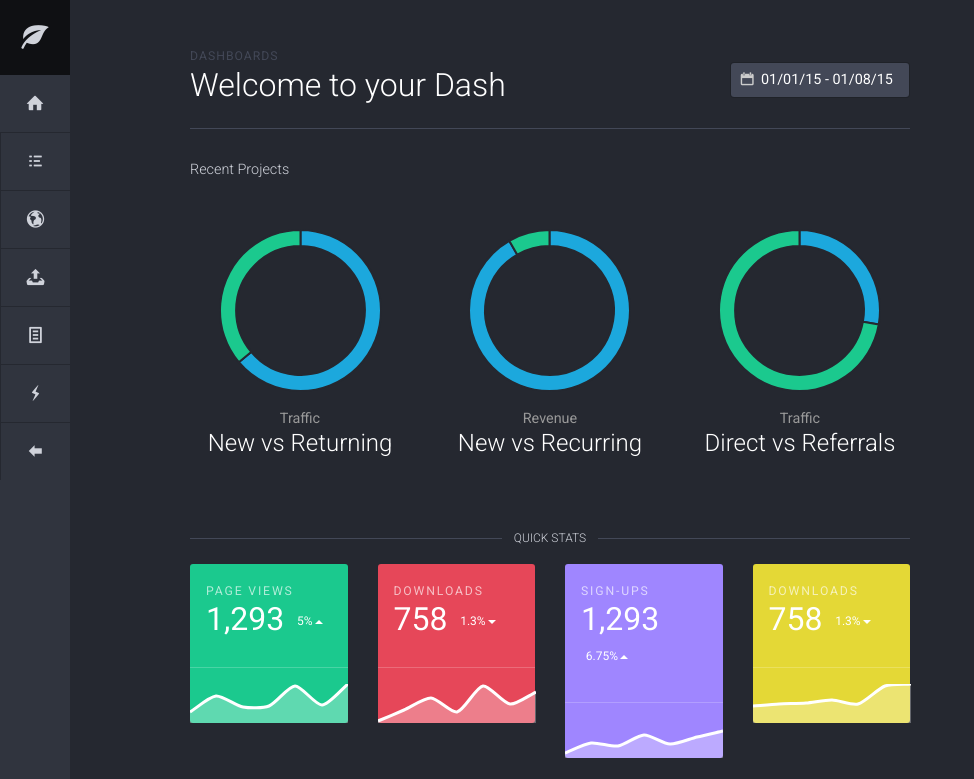
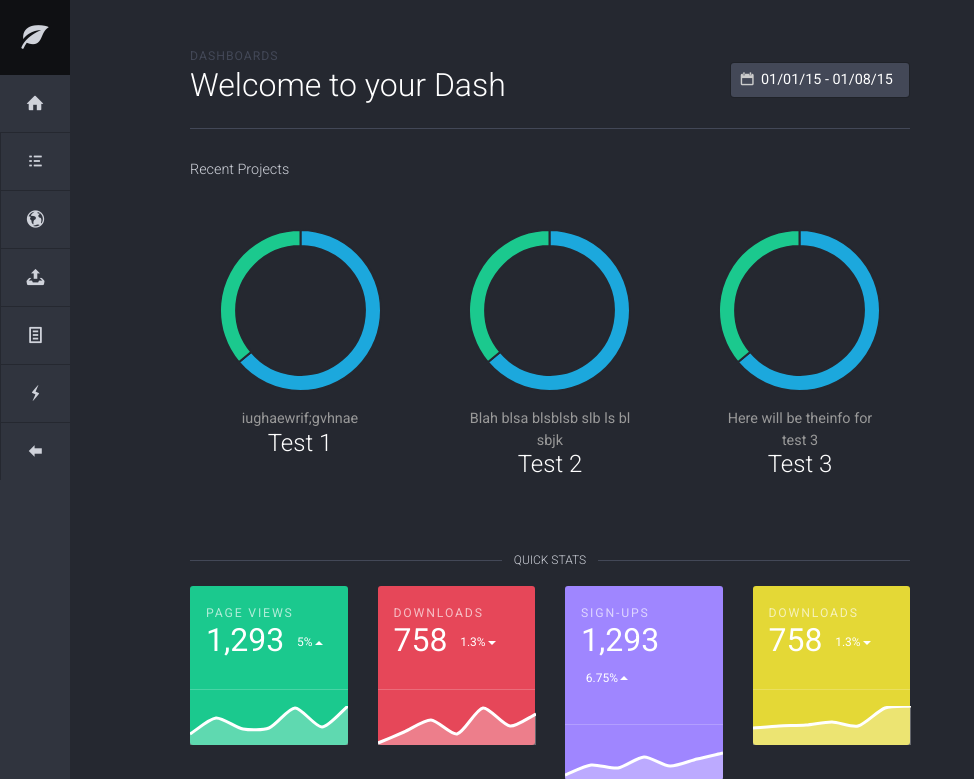
Before and after one commit to milesinada/QlickBook, a Django app: page /projects/ in a window 1280 px wide. Shown: the top 779 px of the page, without its empty margins (0-974 px from the left). Run offline with Django 4.2, Linux system fonts and the light colour scheme; data comes from the database, SQL or seed files in the repository; both versions use the stored data as it was after the commit; some libraries are stand-ins or nearby versions.

Commit message:
forloop Dashboard

```diff
--- a/config/settings.py
+++ b/config/settings.py
@@ -128,3 +128,4 @@ STATIC_ROOT = str(BASE_DIR.joinpath('staticfiles'))
 DEFAULT_AUTO_FIELD = 'django.db.models.BigAutoField'
 # AUTH_USER_MODEL = 'accounts.User'
 LOGIN_REDIRECT_URL = '/projects'
+LOGOUT_REDIRECT_URL = 'home'
--- a/projects/views.py
+++ b/projects/views.py
@@ -5,8 +5,10 @@ from django.urls import reverse_lazy
 from .models import Project, Ticket
 
 # Create your views here.
-class DashboardPageView(TemplateView):
+class DashboardPageView(ListView):
     template_name = 'dashboard.html'
+    model = Project
+
 
 class ProjectListView(ListView):
     template_name = 'projects/list.html'
--- a/templates/dashboard.html
+++ b/templates/dashboard.html
@@ -26,9 +26,12 @@
 <hr class="mt-3">Recent Projects</h3>
 
 <div class="row text-center mt-5">
-  <div class="col-md-4 mb-4 mb-md-3">
-    <div class="w-3 mx-auto">
-      <canvas
+
+  {% for project in project_list %}
+  {% if forloop.counter <= 3 %}
+    <div class="col-md-4 mb-4 mb-md-3">
+      <div class="w-3 mx-auto">
+        <canvas
         class="ex-graph"
         width="200" height="200"
         data-chart="doughnut"
@@ -36,38 +39,13 @@
         data-dataset-options="{ borderColor: '#252830', backgroundColor: ['#1ca8dd', '#1bc98e'] }"
         data-labels="['Returning', 'New']">
       </canvas>
+      <strong class="text-muted">{{ project.description }}</strong>
+      <a href="{% url 'project_detail' project.id %}"><h4>{{ project.title }}</h4></a>
+      </div>
     </div>
-    <strong class="text-muted">Traffic</strong>
-    <h4>New vs Returning</h4>
-  </div>
-  <div class="col-md-4 mb-4 mb-md-3">
-    <div class="w-3 mx-auto">
-      <canvas
-        class="ex-graph"
-        width="200" height="200"
-        data-chart="doughnut"
-        data-dataset="[330,30]"
-        data-dataset-options="{ borderColor: '#252830', backgroundColor: ['#1ca8dd', '#1bc98e'] }"
-        data-labels="['Returning', 'New']">
-      </canvas>
-    </div>
-    <strong class="text-muted">Revenue</strong>
-    <h4>New vs Recurring</h4>
-  </div>
-  <div class="col-md-4 mb-4 mb-md-3">
-    <div class="w-3 mx-auto">
-      <canvas
-        class="ex-graph"
-        width="200" height="200"
-        data-chart="doughnut"
-        data-dataset="[100,260]"
-        data-dataset-options="{ borderColor: '#252830', backgroundColor: ['#1ca8dd', '#1bc98e'] }"
-        data-labels="['Referrals', 'Direct']">
-      </canvas>
-    </div>
-    <strong class="text-muted">Traffic</strong>
-    <h4>Direct vs Referrals</h4>
-  </div>
+
+  {% endif %}
+  {% endfor %}
 </div>
 
 <div class="hr-divider mt-5 mb-3">
--- a/templates/projects/detail.html
+++ b/templates/projects/detail.html
@@ -5,6 +5,7 @@
 {% block content %}
     <h1>{{project.title}}</h1>
     <h2>{{project.description}}</h2>
+    <p>There are {} tickets that need to be completed</p>
     <ol>
         {% for ticket in ticket_list %}
         <a href="{% url 'ticket_new' %}">Add a Ticket</a>
--- a/templates/projects/list.html
+++ b/templates/projects/list.html
@@ -57,6 +57,7 @@
             </div>
             <strong class="text-muted"><a href="{% url 'project_detail' project.id %}">{{ project.title }}</strong>
             <h4>{{project.description}}</h4>
+            <p>There are {} tickets that need to be completed</p>
           </div>
           {% endfor %}
 
--- a/templates/tickets/detail.html
+++ b/templates/tickets/detail.html
@@ -14,4 +14,5 @@
     <h6>Posted by {{ ticket.author }}</h6>
     <a href="{% url 'ticket_edit' ticket.id %}">Edit Post</a> |
     <a href="{% url 'ticket_delete' ticket.id %}">Delete</a>
+    <a href="#">Update Status</a>
 {% endblock content %}
```
Also changed, not shown: projects/forms.py (added, +9 -0 lines), db.sqlite3.
